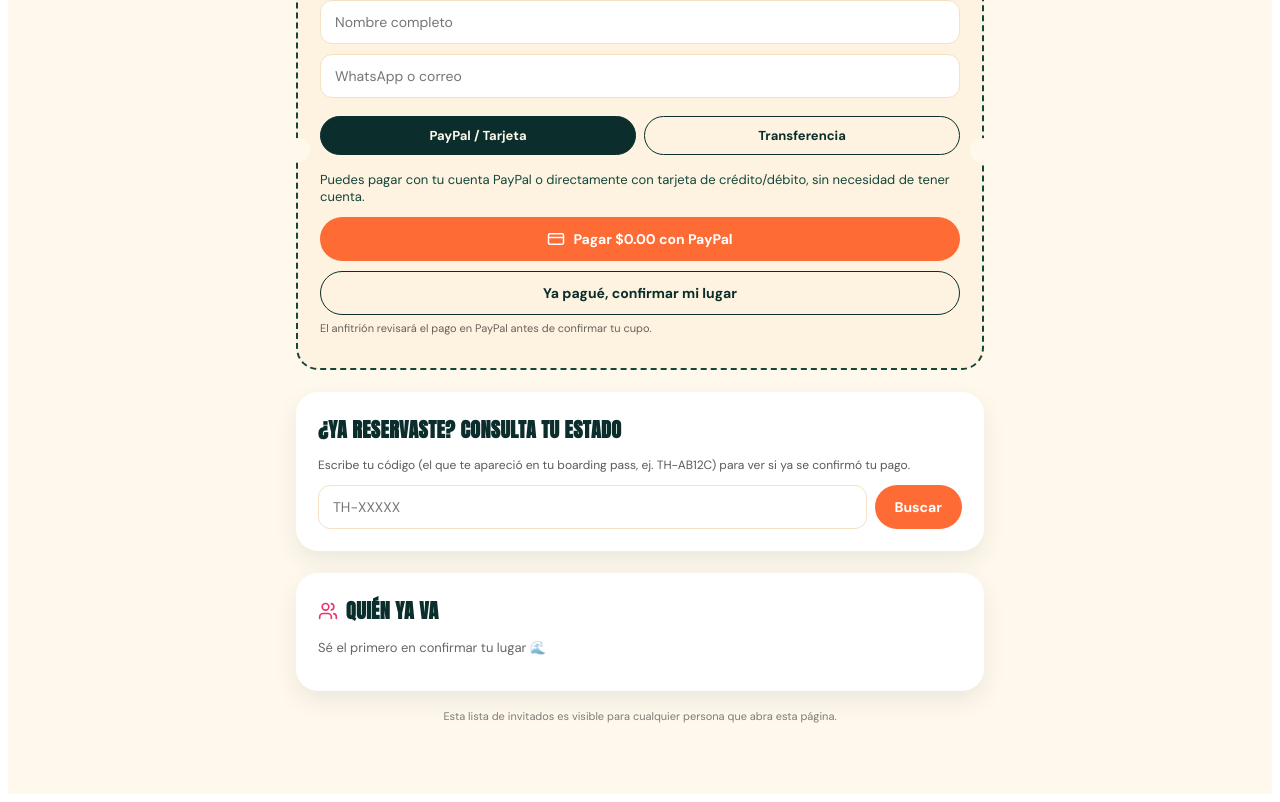
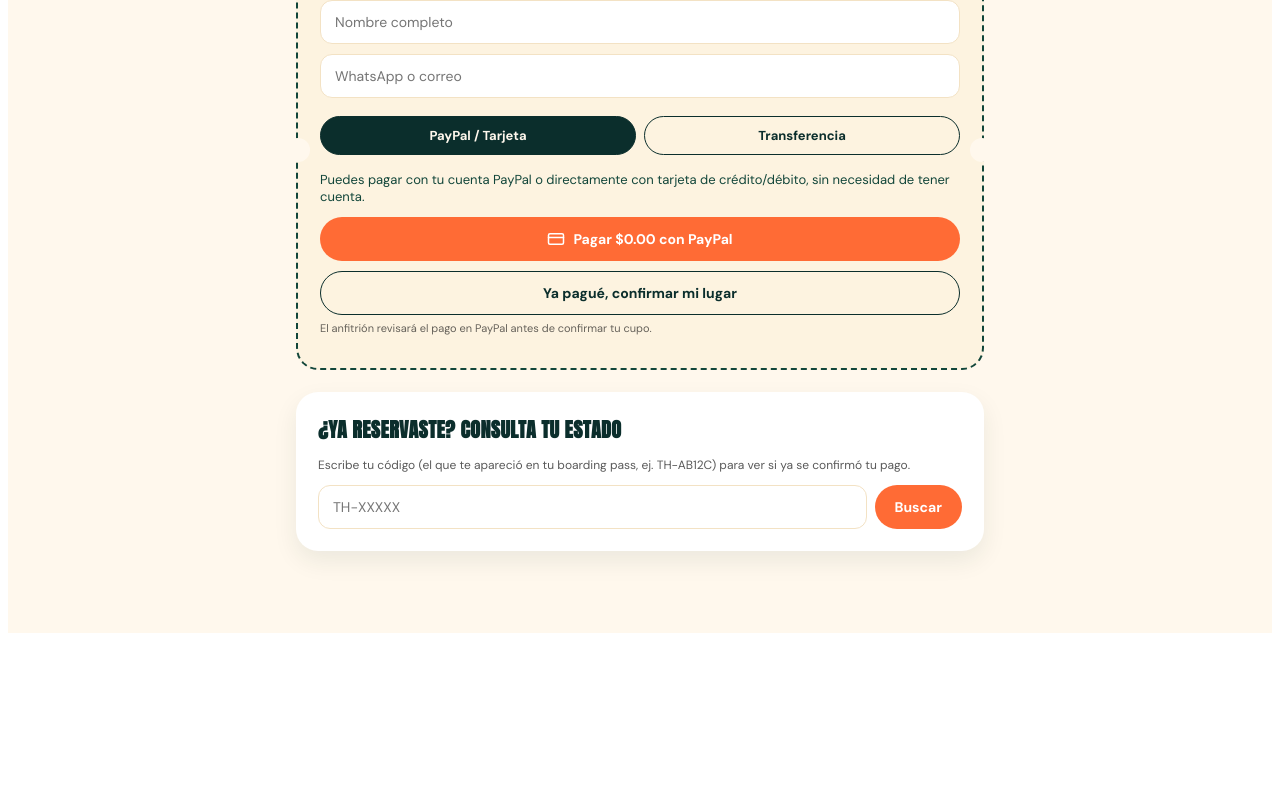
Before and after one commit to tonyhernandez26/Fiesta-de-Tony, a React (Vite) app: page / in a window 1280 px wide. Shown: the part 847-1649 px from the top of the page. After the commit the page ends 1488 px from the top, so only its background shows below. Built offline with nearby package versions, Linux system fonts and the light colour scheme.

Commit message:
Update App.tsx

```diff
--- a/src/App.tsx
+++ b/src/App.tsx
@@ -389,26 +389,7 @@
           )}
         </section>
 
-        {/* MANIFEST PÚBLICO */}
-        <section style={{ background: "#fff", borderRadius: 22, padding: 22, boxShadow: "0 10px 24px rgba(11,46,44,0.08)" }}>
-          <div style={{ display: "flex", alignItems: "center", gap: 8, marginBottom: 10 }}>
-            <Users size={20} color={C.hibiscus} />
-            <h2 className="display" style={{ fontSize: 20, margin: 0, color: C.night }}>QUIÉN YA VA</h2>
-          </div>
-          {loading ? (
-            <p style={{ fontSize: 13, opacity: 0.6 }}>Cargando lista...</p>
-          ) : manifest.length === 0 ? (
-            <p style={{ fontSize: 13, opacity: 0.6 }}>Sé el primero en confirmar tu lugar 🌊</p>
-          ) : (
-            <p style={{ fontSize: 14, color: C.night }}>
-              <strong>{confirmedCount}</strong> boletos confirmados hasta ahora — entre ellos {firstNames.join(", ")}{manifest.length > 8 ? " y más" : ""}.
-            </p>
-          )}
-        </section>
 
-        <p style={{ textAlign: "center", fontSize: 11, opacity: 0.5, marginTop: 18 }}>
-          Esta lista de invitados es visible para cualquier persona que abra esta página.
-        </p>
       </div>
 
       {/* PIN MODAL */}
```
